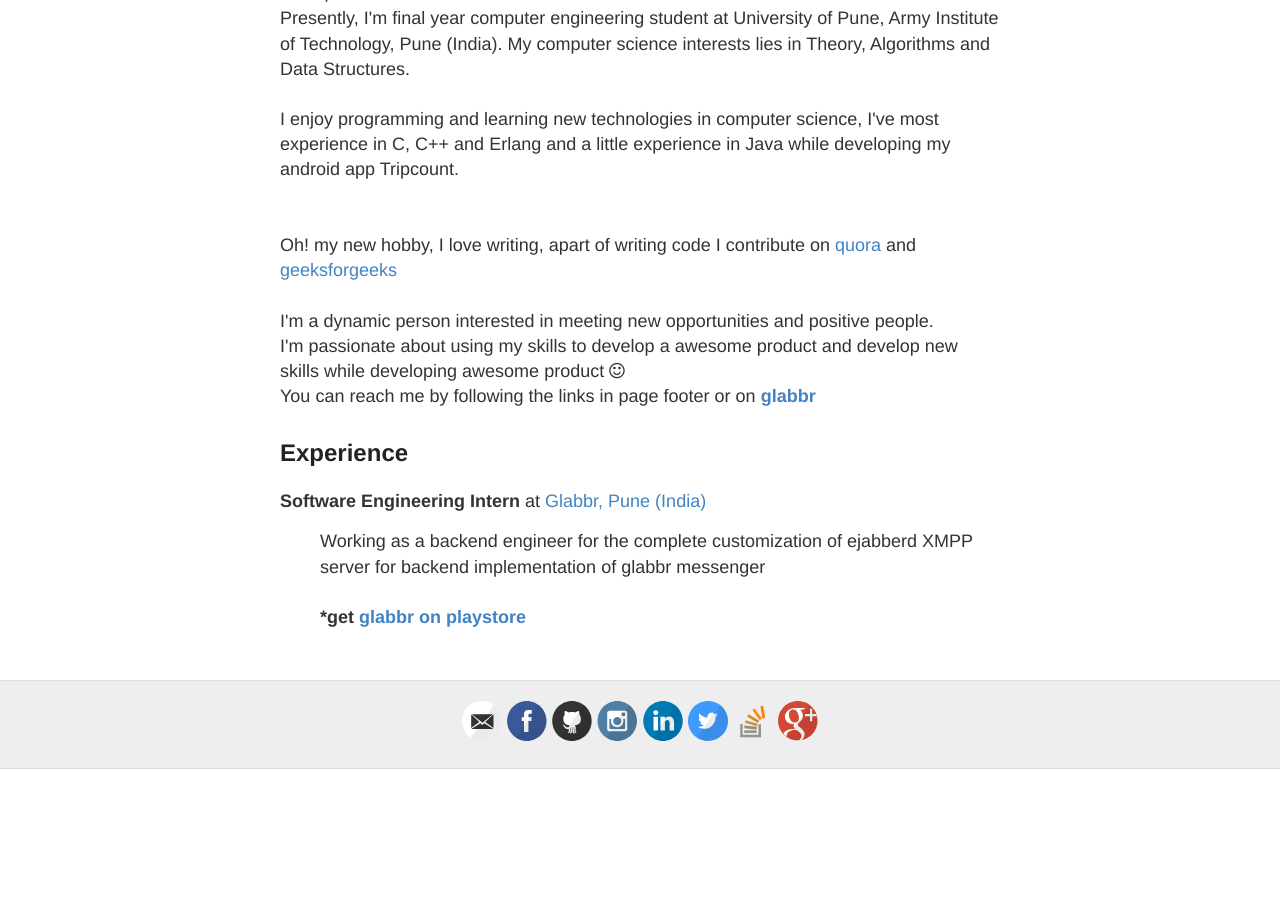
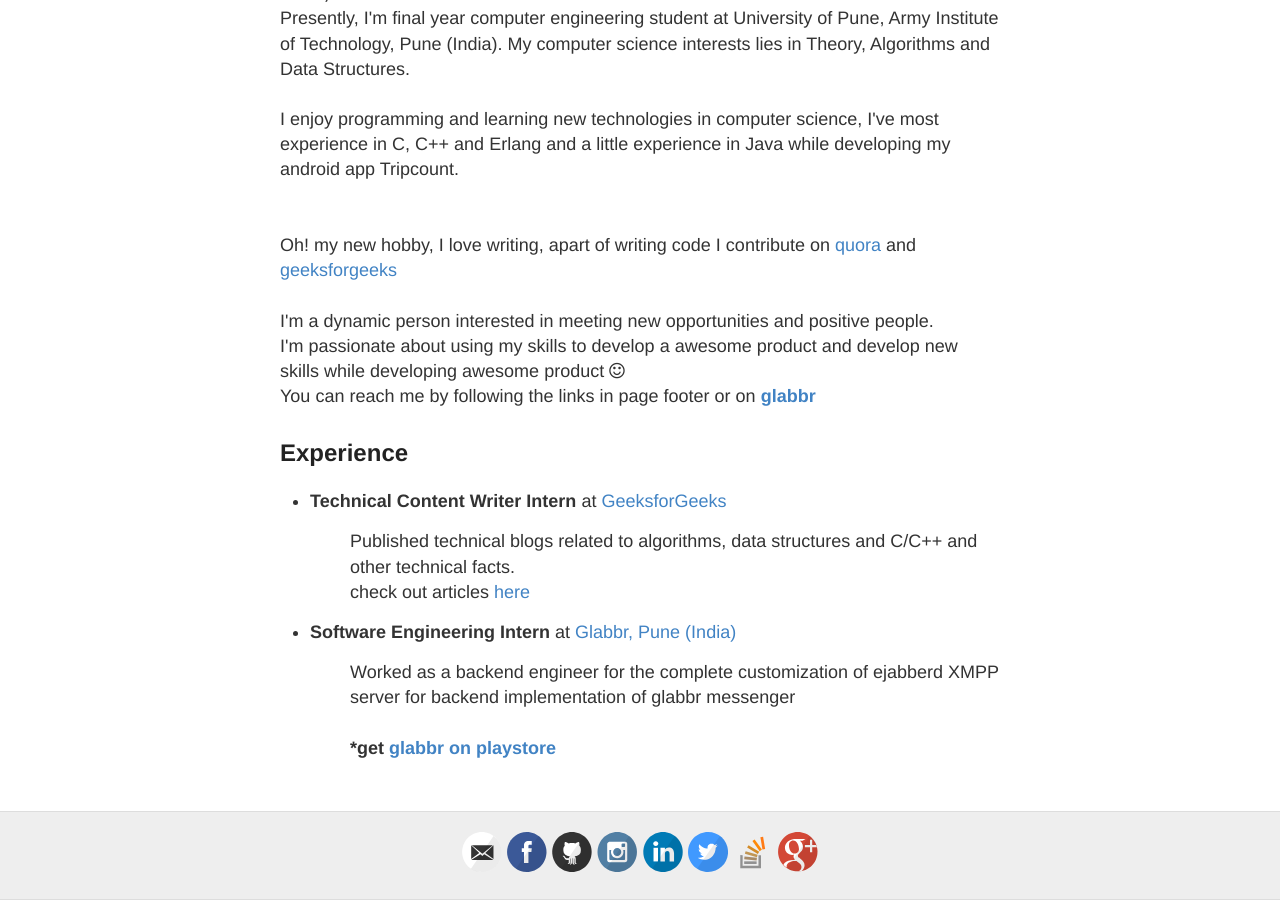
Before and after one commit to msdeep14/msdeep14.github.io, a Jekyll site: the page built from about.md, in a window 1280 px wide and 900 px high, scrolled down 627 px. Built offline with Jekyll 4.4.1, drawn with Linux system fonts in a browser that asks for light colours; before the commit the page ends 1396 px from its top, so only the background shows below that.

Commit message:
modify about me section

```diff
--- a/_includes/about.html
+++ b/_includes/about.html
@@ -44,11 +44,20 @@
 
     <h2>Experience</h2>
     <p>
-        <strong>Software Engineering Intern</strong> at <a target="_blank" href = "http://www.glabbr.com/"> Glabbr, Pune (India) </a>
+        <ul>
+            <li>
+                <strong>Technical Content Writer Intern</strong> at <a target = "_blank" href = "http://www.geeksforgeeks.org/">GeeksforGeeks</a>
+                <p class = "tab">
+                    Published technical blogs related to algorithms, data structures and C/C++ and other technical facts.<br/>
+                    check out articles <a href = "{{ site.baseurl }}/projects/geeksforgeeks_articles.html">here</a>
+                </p>
+            </li>
+        <li><strong>Software Engineering Intern</strong> at <a target="_blank" href = "http://www.glabbr.com/"> Glabbr, Pune (India) </a>
         <p class = "tab">
-            Working as a backend engineer for the complete customization of ejabberd XMPP server for backend implementation of
+            Worked as a backend engineer for the complete customization of ejabberd XMPP server for backend implementation of
             glabbr messenger <br /><br />
             <strong>*get <a target="_blank" href = "https://play.google.com/store/apps/details?id=com.glabbr.messenger">glabbr on playstore</a></strong>
-        </p>
+        </p></li>
+    </ul>
     </p>
 </body>
```
